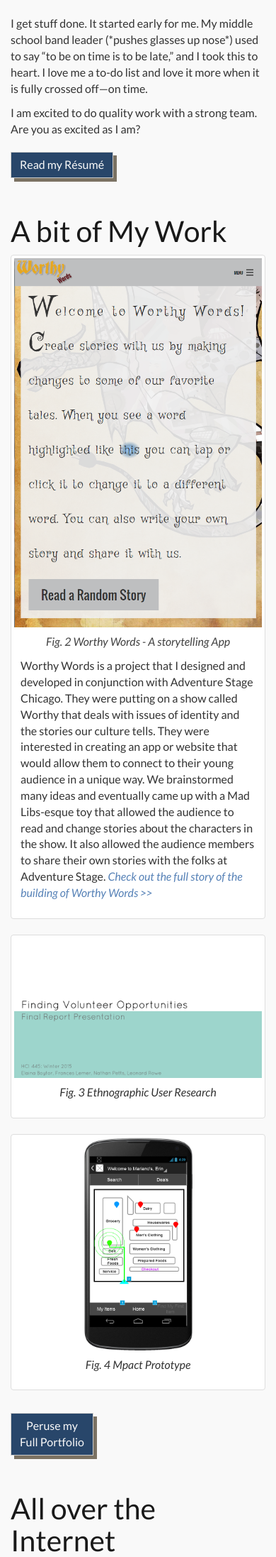
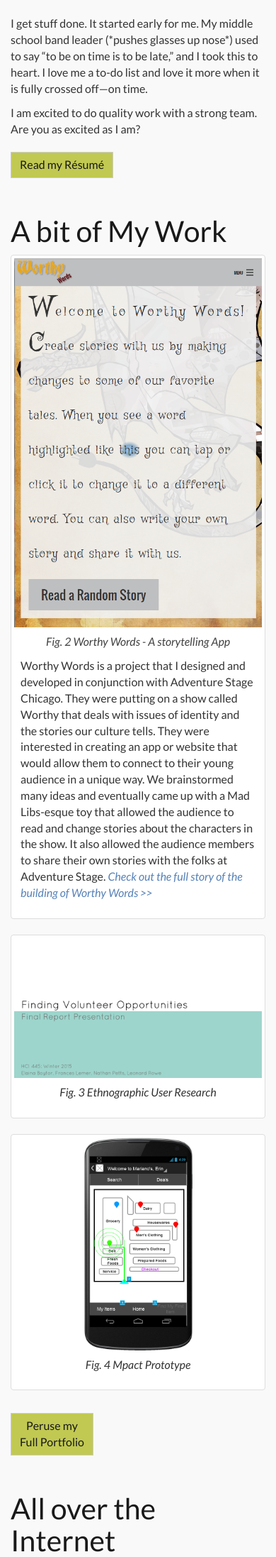
Before and after one commit to nbpetts/portfolio, a PHP site: page /index.php in a window 390 px wide. Shown: the part 1228-3422 px from the top of the page at 71% size. Run offline with PHP 8.4, Linux system fonts and the light colour scheme; some web fonts are replaced.

Commit message:
button style changes: Scss responsive background image mixin. Color variables.

```diff
--- a/bower_components/bootstrap-sass-official/assets/stylesheets/bootstrap/_variables.scss
+++ b/bower_components/bootstrap-sass-official/assets/stylesheets/bootstrap/_variables.scss
@@ -15,7 +15,9 @@ $myH2: #424242;
 $myButtonShadow: #7b7263;
 $myDarkGrey: #191919;
 $myLightGrey: #424242;
-
+$myLightGreen: #C1C952;
+$myDarkGreen: #598527;
+$myLighterGreen: #e4e4ad;
 
 //== Colors
 //
--- /dev/null
+++ b/sass/my_mixins.scss
@@ -0,0 +1,20 @@
+@mixin responsive-bg-image($image-width, $image-height) {
+  background-size: 100%;
+  height: 0;
+  padding-bottom: percentage($image-height / $image-width);
+  display: block;
+  @media (max-width: $screen-xs-max) {
+   padding-top: percentage($image-height / $image-width) - 23.5;
+  }
+
+@media (min-width: $screen-sm-min) {
+  padding-top: percentage($image-height / $image-width) - 22;
+}
+
+
+@media (max-width: $screen-sm-max) { }
+@media (min-width: $screen-md-min) { }
+@media (max-width: $screen-md-max) {  }
+@media (min-width: $screen-lg-min) {  }
+
+}
--- a/sass/my_styles.scss
+++ b/sass/my_styles.scss
@@ -1,4 +1,5 @@
 @import '../bower_components/bootstrap-sass-official/assets/stylesheets/bootstrap';
+@import 'my_mixins.scss';
 * {
 
 //  outline: 1px solid red;
@@ -102,10 +103,9 @@ nav.navbar {
 
 ////////////////////////////////////////////// my button styles
 .btn {
-  background-color: $darkBlue;
+  background-color: $myLightGreen;
   border-radius: 0;
-  box-shadow: 5px 5px 0px $myButtonShadow;
-  color: $myWhite;
+  color: $myH1;
   margin: 10px 0 10px 0;
 }
 .btn:hover{
```
Also changed, not shown: css/my_styles.css, css/my_styles.min.css, images/pixelButton.png (added), images/pixelButtonHover.png (added), images/pixelButtonPressed.png (added), 1 other file.
